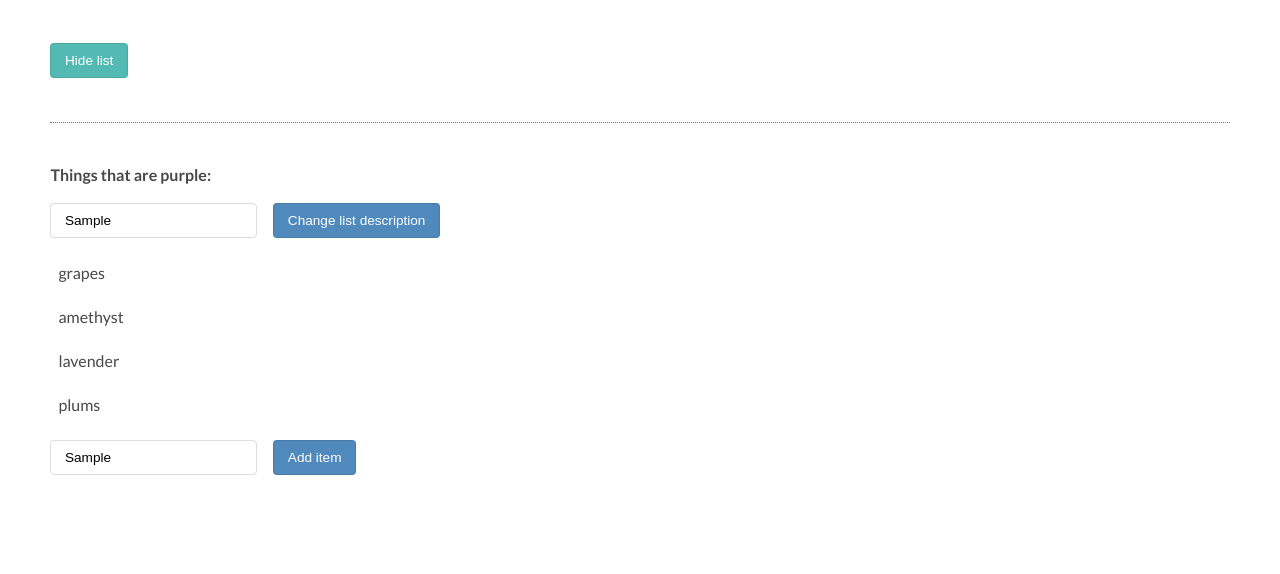
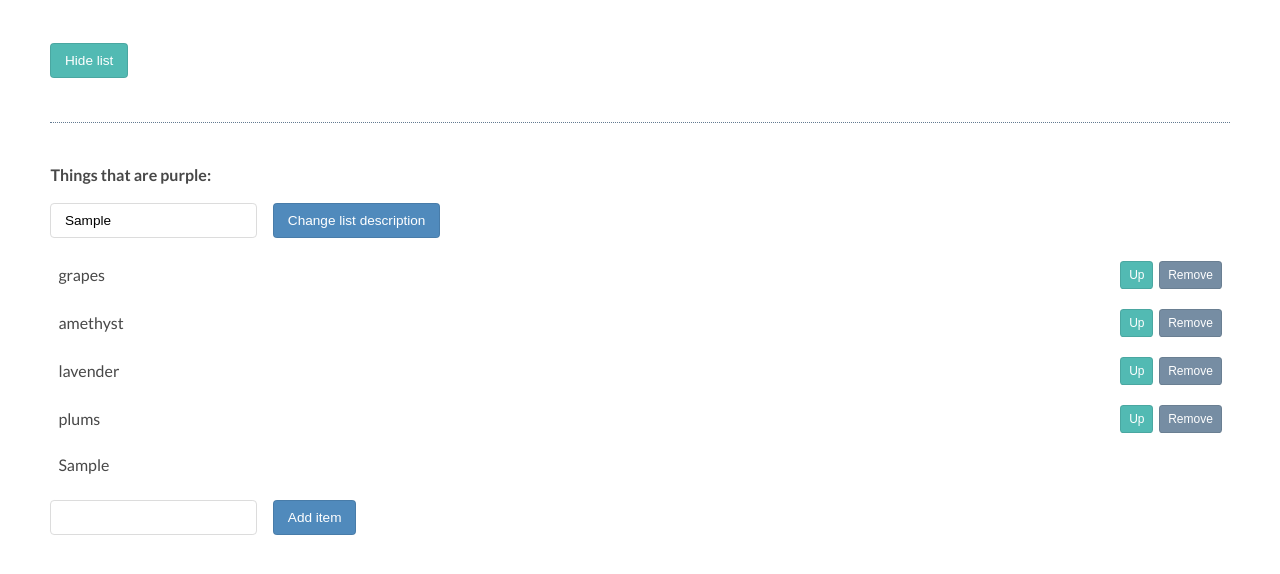
Before and after one commit to xboudsady/javascript-and-the-dom, a plain HTML site: page index.html in a window 1280 px wide. Both pictures are taken after typing "Sample", "Sample" into the empty fields and a click on the button "Add item". Shown: the part 146-720 px from the top of the page. Drawn offline with Linux system fonts and the light colour scheme.

Commit message:
Added up and remove button functionality

```diff
--- a/index.html
+++ b/index.html
@@ -14,10 +14,22 @@
         <input type="text" class="description"/>
         <button class="description">Change list description</button>
         <ul>
-            <li>grapes</li>
-            <li>amethyst</li>
-            <li>lavender</li>
-            <li>plums</li>
+            <li>grapes
+                <button class="up">Up</button>
+                <button class="remove">Remove</button>
+            </li>
+            <li>amethyst
+                <button class="up">Up</button>
+                <button class="remove">Remove</button>
+            </li>
+            <li>lavender
+                <button class="up">Up</button>
+                <button class="remove">Remove</button>
+            </li>
+            <li>plums
+                <button class="up">Up</button>
+                <button class="remove">Remove</button>
+            </li>
         </ul>
         <input type="text" class="addItemInput">
         <button class="addItemButton">Add item</button>
--- a/js/app.js
+++ b/js/app.js
@@ -3,8 +3,28 @@ const listDiv = document.querySelector('.list');
 const descriptionInput = document.querySelector('input.description');
 const descriptionP = document.querySelector('p.description');
 const descriptionButton = document.querySelector('button.description');
+const listUl = listDiv.querySelector('ul');
 const addItemInput = document.querySelector('input.addItemInput');
 const addItemButton = document.querySelector('button.addItemButton');
+
+listUl.addEventListener('click', (evt) => {
+    if (evt.target.tagName == 'BUTTON') {
+        if (evt.target.tagName == 'remove') {
+            let li = evt.target.parentNode;
+            let ul = li.parentNode;
+            ul.removeChild(li);
+        }
+        if (evt.target.className == 'up') {
+            let li = evt.target.parentNode;
+            let prevLi = li.previousElementSibling;
+            let ul = li.parentNode;
+            if (prevLi) {
+                ul.insertBefore(li, prevLi);
+            }
+        }
+    }
+});
+
 
 toggleList.addEventListener('click', () => {
     if (listDiv.style.display === 'none') {
@@ -18,9 +38,18 @@ toggleList.addEventListener('click', () => {
 
 descriptionButton.addEventListener('click', () => {
     descriptionP.innerHTML = descriptionInput.value + ':';
+    descriptionInput.value = '';
 });
 
 addItemButton.addEventListener('click', () => {
     let li = document.createElement('li');
     li.textContent = addItemInput.value;
 });
+
+addItemButton.addEventListener('click', () => {
+        let ul = document.getElementsByTagName('ul')[0];
+        let li = document.createElement('li');
+        li.textContent = addItemInput.value;
+        ul.appendChild(li);
+        addItemInput.value = '';
+});
```
